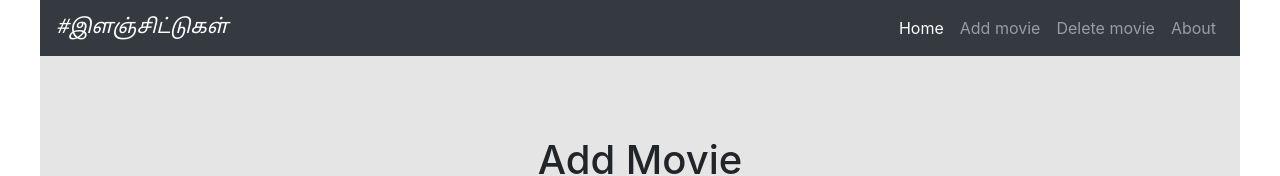
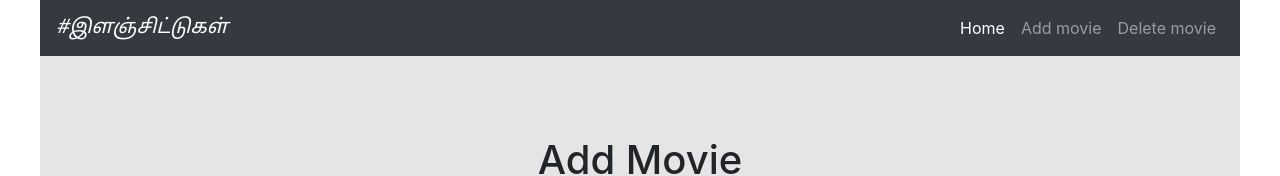
Before and after one commit to jeyaseelan1998/community, a React (Create React App) app: page /addmovie in a window 1280 px wide. Shown: the top 176 px of the page. Built offline with nearby package versions, Linux system fonts and the light colour scheme; no server answers; a web font is replaced by a local one.

Commit message:
bugs fixed

```diff
--- a/src/components/addMovie/AddMovie.jsx
+++ b/src/components/addMovie/AddMovie.jsx
@@ -23,6 +23,9 @@ const AddMovie = () => {
     const password = prompt();
     if (password === "9698") {
       addMovieHandler(newMovie);
+      titleRef.current.value = "";
+      imgURLRef.current.value = "";
+      seedrLinkRef.current.value = "";
     } else {
       alert("You cannot Add Movies without password");
     }
--- a/src/components/navbar/NavBar.jsx
+++ b/src/components/navbar/NavBar.jsx
@@ -31,9 +31,6 @@ const NavBar = () => {
             <Link to={"deletemovie"} className="nav-link" href="#">
               Delete movie
             </Link>
-            <a className="nav-link" href="#">
-              About
-            </a>
           </div>
         </div>
       </nav>
```
